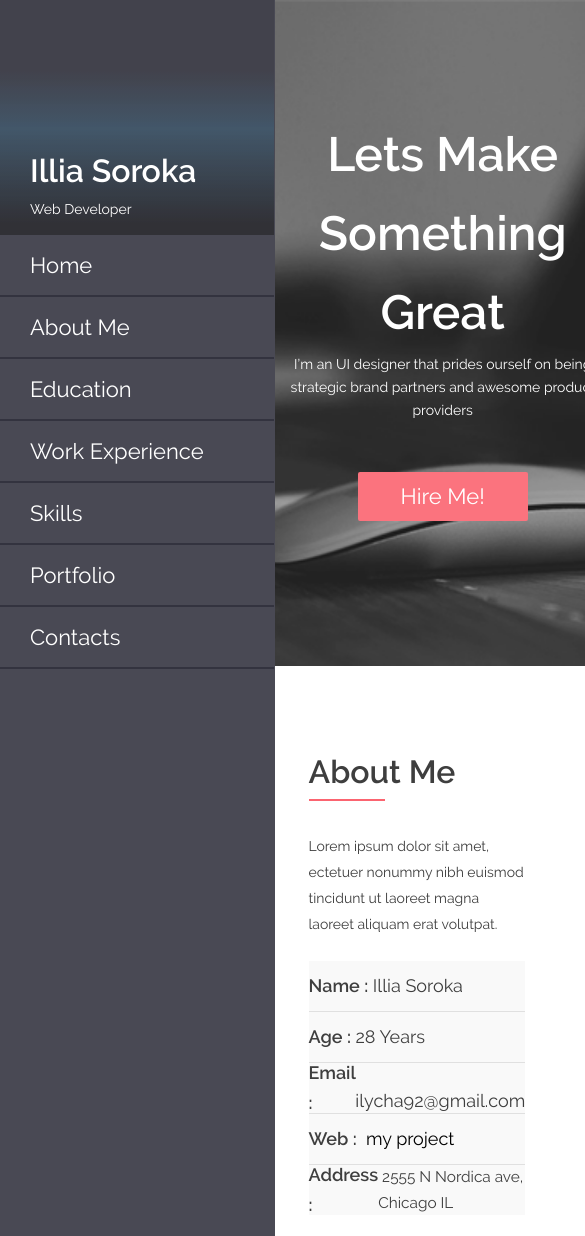
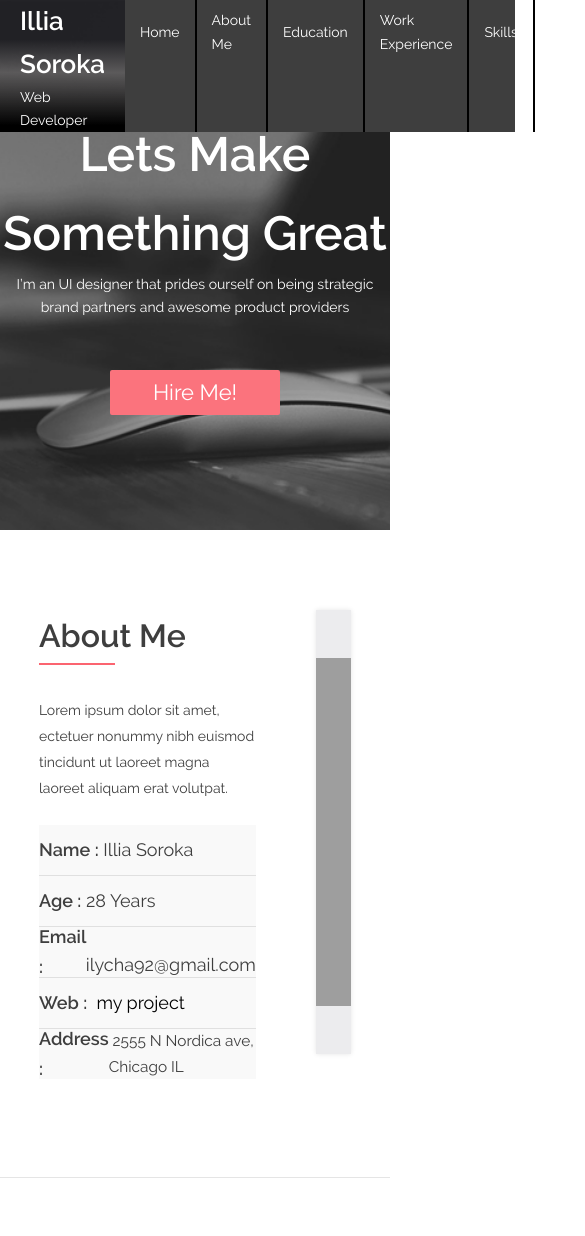
Before and after one commit to illiaSoroka/my_portfolio, a website: page app/pug/index.pug in a window 390 px wide. Shown: the top 1236 px of the page, 585 px wide, since content can reach past the window. Drawn offline with nearby package versions, Linux system fonts and the light colour scheme; files that its build step writes are made by us from their sources; grey boxes are pictures that could not be loaded; files whose address does not match are found by name.

Commit message:
setting sideBar

```diff
--- a/app/blocks/about_me/about_me.pug
+++ b/app/blocks/about_me/about_me.pug
@@ -1,24 +1,25 @@
 mixin about_me()
 	section#about_me.border
 		.container
-			article.info_about_me
-				h2.title About Me
-				p Lorem ipsum dolor sit amet, ectetuer nonummy nibh euismod tincidunt ut laoreet  magna  laoreet  aliquam erat volutpat.
-				ul.roll
-					li
-						h3 Name :
-						p  &nbsp;Illia Soroka
-					li
-						h3 Age :
-						p  &nbsp;28 Years
-					li
-						h3 Email :
-						p &nbsp; ilycha92@gmail.com
-					li
-						h3 Web :
-						a(href="https://illiasoroka.github.io/Project_1.1/" target="_blank") &nbsp;  my project
-					li
-						h3 Address :
-						p  &nbsp;2555 N Nordica ave, Chicago IL
-			section.my_photo
-				img(src="img/im.png", alt="")
+			section.info_about_me
+				article.info
+					h2.title About Me
+					p Lorem ipsum dolor sit amet, ectetuer nonummy nibh euismod tincidunt ut laoreet  magna  laoreet  aliquam erat volutpat.
+					ul.roll
+						li
+							h3 Name :
+							p  &nbsp;Illia Soroka
+						li
+							h3 Age :
+							p  &nbsp;28 Years
+						li
+							h3 Email :
+							p &nbsp; ilycha92@gmail.com
+						li
+							h3 Web :
+							a(href="https://illiasoroka.github.io/Project_1.1/" target="_blank") &nbsp;  my project
+						li
+							h3 Address :
+							p  &nbsp;2555 N Nordica ave, Chicago IL
+				section.my_photo
+					img(src="img/im.png", alt="")
--- a/app/blocks/about_me/about_me.sass
+++ b/app/blocks/about_me/about_me.sass
@@ -1,12 +1,13 @@
 #about_me
 	color: $color
 
-	.container
+	.info_about_me
+		display: flex
 		flex-direction: row
 		justify-content: space-between
 		text-align: left
 
-.info_about_me
+.info
 	margin-right: 30px
 	max-width: 351px
 	margin-bottom: 18px
@@ -17,7 +18,7 @@
 .my_photo
 	margin-left: 30px
 	max-width: 320px
-	height: 464px
+	height: 444px
 	background-color: rgba(53, 53, 65, 0.089)
 	display: flex
 	align-items: center
--- a/app/blocks/contacts/contacts.pug
+++ b/app/blocks/contacts/contacts.pug
@@ -4,7 +4,7 @@ mixin contacts()
 			.my_contacts
 
 				section.message
-					form(action="index.html" method="post")
+					form(class="forms" action="index.html" method="post")
 						h3 Leave a Message
 
 						input(type="text" id="name" name="user_name" placeholder="Name*" required
--- a/app/blocks/contacts/contacts.sass
+++ b/app/blocks/contacts/contacts.sass
@@ -19,7 +19,7 @@
 	h3
 		font-size: 1.571em
 
-form
+.forms
 	width: 300px
 	padding: 0 10px 20px
 	border-radius: 8px
@@ -47,7 +47,7 @@ form
 		width: 95px
 		height: 35px
 
-.contact_info, .text, form
+.contact_info, .text, .forms
 	display: flex
 	flex-direction: column
 	align-items: flex-start
--- a/app/blocks/footer/footer.pug
+++ b/app/blocks/footer/footer.pug
@@ -9,4 +9,4 @@ mixin footer()
 				a(href="https://www.instagram.com/ilysha_soroka/" target="_blank")
 					img(src="img/icons/instagram.svg", alt="FaceBook")
 			.footer
-				p &copy; 2020 Illia Soroka, All rights reserved
+				p Copyright:&copy; 2020 Illia Soroka, All rights reserved
--- a/app/blocks/sidebar/sidebar.pug
+++ b/app/blocks/sidebar/sidebar.pug
@@ -7,16 +7,16 @@ mixin sidebar()
 			nav.sidebar_roll
 				ul
 					li
-						a(href="#header") Home
+						a(class="link" href="#header") Home
 					li
-						a(href="#about_me") About Me
+						a(class="link" href="#about_me") About Me
 					li
-						a(href="#education") Education
+						a(class="link" href="#education") Education
 					li
-						a(href="#work_expirience") Work Experience
+						a(class="link" href="#work_expirience") Work Experience
 					li
-						a(href="#my_skills") Skills
+						a(class="link" href="#my_skills") Skills
 					li
-						a(href="#") Portfolio
+						a(class="link" href="#") Portfolio
 					li
-						a(href="#contacts") Contacts
+						a(class="link" href="#contacts") Contacts
--- a/app/blocks/sidebar/sidebar.sass
+++ b/app/blocks/sidebar/sidebar.sass
@@ -3,14 +3,16 @@
 	opacity: 0.9
 	min-width: 275px
 	position: relative
+	z-index: 1000
 
 .sidebar_flex
 	width: 274px
 	position: fixed
+	z-index: 1000
 
 .head_mnu
 	height: 221px
-	background-image: linear-gradient( rgba(15, 15, 20, .2) 30%, rgba(6, 158, 227, .15) 55%, rgba(0, 0, 0, 0.5)	95%	)
+	background: linear-gradient( rgba(15, 15, 20, .2) 30%, rgba(6, 158, 227, .15) 55%, rgba(0, 0, 0, 0.5)	95%	)
 	display: flex
 	flex-direction: column
 	justify-content: flex-end
@@ -18,8 +20,7 @@
 	padding-left: 30px
 
 .sidebar_roll
-
-	li
+	.link
 		display: flex
 		align-items: center
 		height: 60px
--- a/app/sass/_media.sass
+++ b/app/sass/_media.sass
@@ -1,13 +1,64 @@
 
 /*==========	Desktop First	==========*/
 
+// ≥1300px
+@media only screen and (max-width: 1300px)
+	#about_me
+		.info_about_me
+			justify-content: center
+
+// ≥1250px
+@media only screen and (max-width: 1250px)
+	/**/
+
 // ≥1200px
 @media only screen and (max-width: 1200px)
-	/**/
+	.wrapper
+		flex-direction: column
 
-// ≥992px
-@media only screen and (max-width: 992px)
-	/**/
+	//all block width
+	.wrap
+		width: 100%
+	//setting side bar
+	#sidebar
+		width: 100%
+		opacity: 1
+	.head_mnu
+		height: auto
+		width: 220px
+		padding: 0 20px
+		background: linear-gradient( rgba(15, 15, 20, .8) 30%, rgba(87, 85, 86, 0.8) 55%, rgba(0, 0, 0, 1)	95%	)
+		h2
+			font-size: 1.857em
+	.sidebar_flex
+		position: fixed
+		display: flex
+		width: 100%
+		z-index: 1000
+	.sidebar_roll
+		display: flex
+		width: 100%
+		background: $color
+		ul :last-child
+			border: none
+		ul
+			display: flex
+			li
+				border-right: 2px solid #000
+		.link
+			height: 65px
+			border-bottom: none
+
+			padding: 0 15px
+			font-size: 1.286em
+
+// ≥996px
+@media only screen and (max-width: 996px)
+	#header
+		height: 300px
+	.sidebar_roll
+		.link
+			font-size: 1em
 
 // ≥768px
 @media only screen and (max-width: 768px)
--- a/app/sass/style.sass
+++ b/app/sass/style.sass
@@ -43,6 +43,8 @@ body
 
 .wrap
 	width: 86%
+	z-index: 1
+	position: relative
 
 .container
 	display: flex
@@ -66,6 +68,10 @@ body
 	justify-content: center
 	margin: 0 auto
 	border-radius: 2px
+
+.button:active , #button:active
+	background-color: #fff
+	color: $accent
 
 .text-center
 	text-align: center
```
Also changed, not shown: app/index.html.
